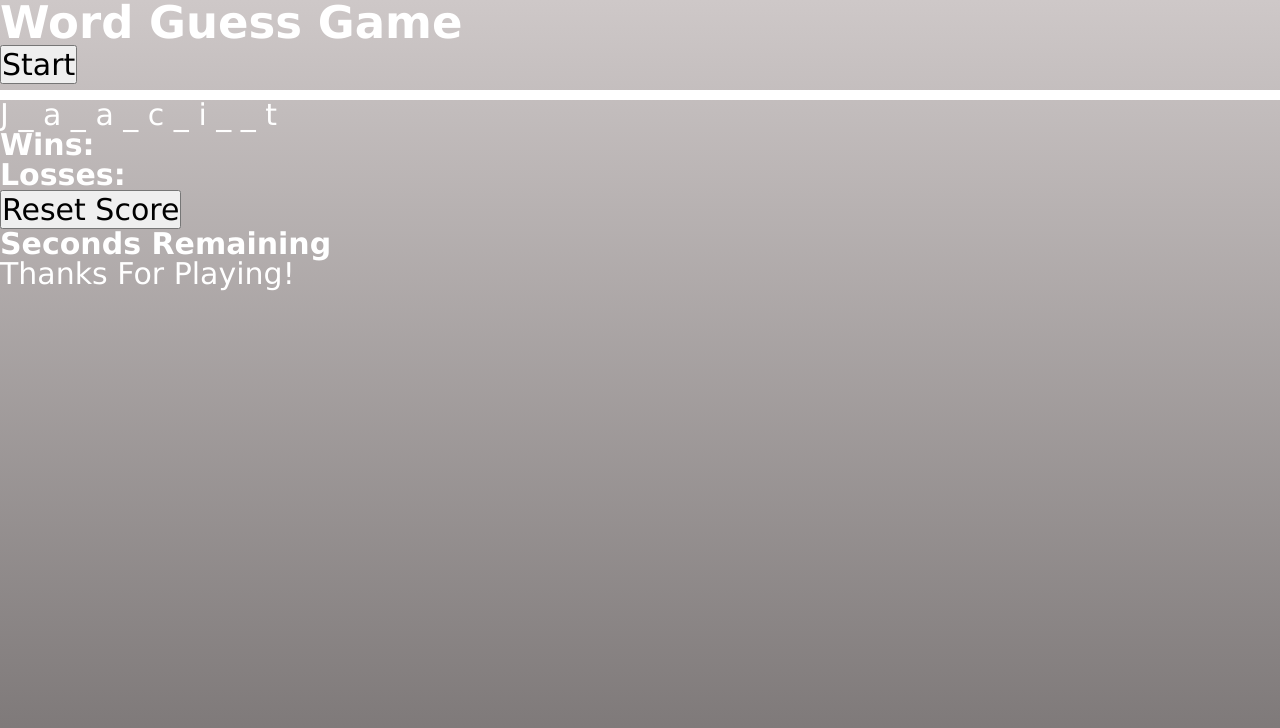
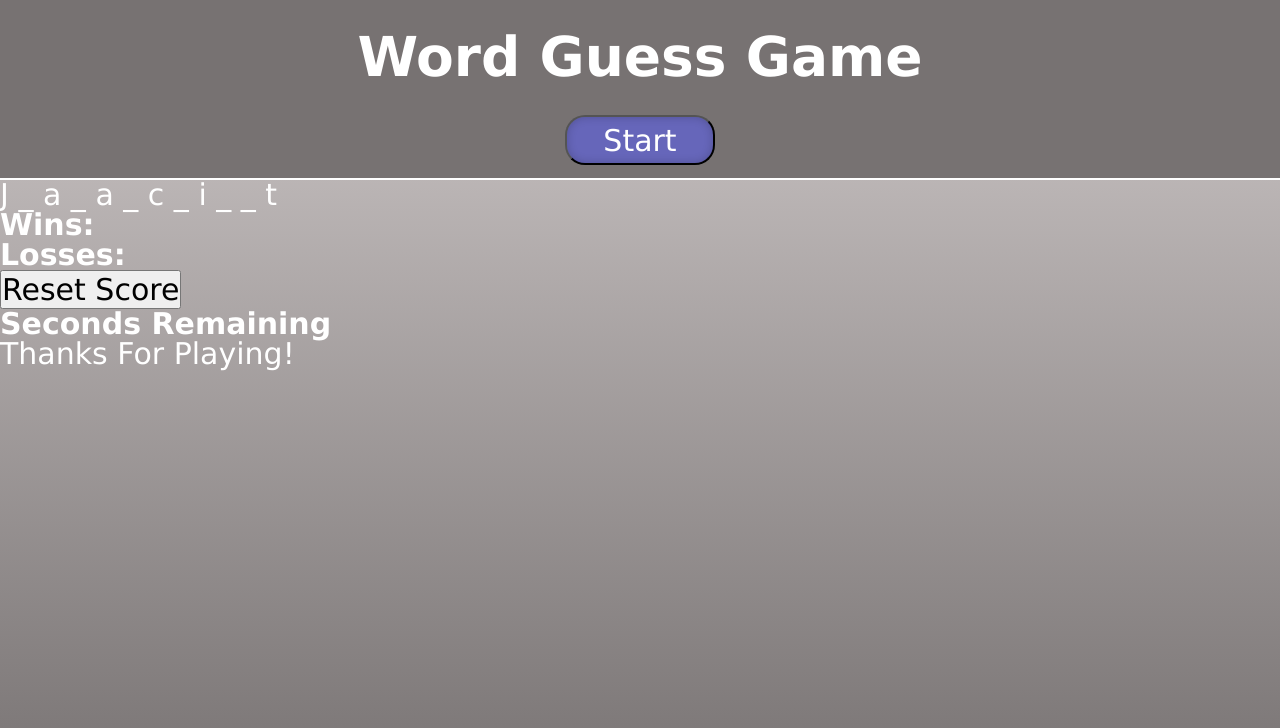
Before and after one commit to Taylor-Brandon/Javascript-Mini-Project, a plain HTML site: page index.html in a window 1280 px wide. Drawn offline with Linux system fonts and the light colour scheme.

Commit message:
finished header

```diff
--- a/assets/css/style.css
+++ b/assets/css/style.css
@@ -10,6 +10,22 @@ body{
     color: var(--mainText);
 }
 .word-header{
-    border-bottom: solid 10px var(--mainText);
-    height: 100px;
+    border-bottom: solid 2px var(--mainText);
+    height: 180px;
+    text-align: center;
+    background-color: var(--mainDark);
 }
+
+h1{
+    padding: 30px;
+    font-size: 55px;
+}
+
+.start-button{
+    color: var(--mainText);
+    background-color: var(--mainLight);
+    border-radius: 20px;
+    width: 150px;
+    height: 50px;
+    box-shadow: inset 0 0 10px rgba(0, 0, 0, 0.2);
+}
```
